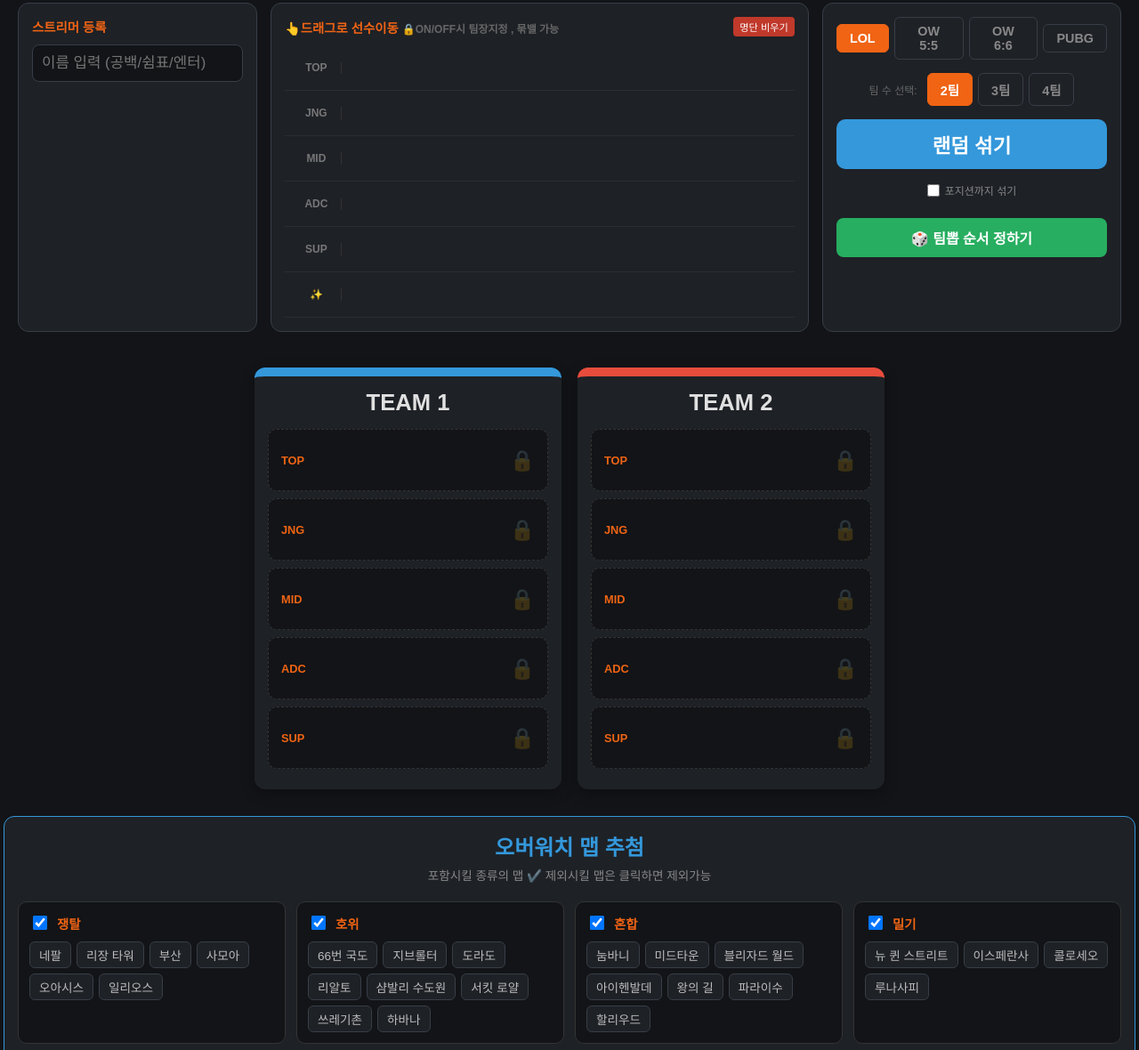
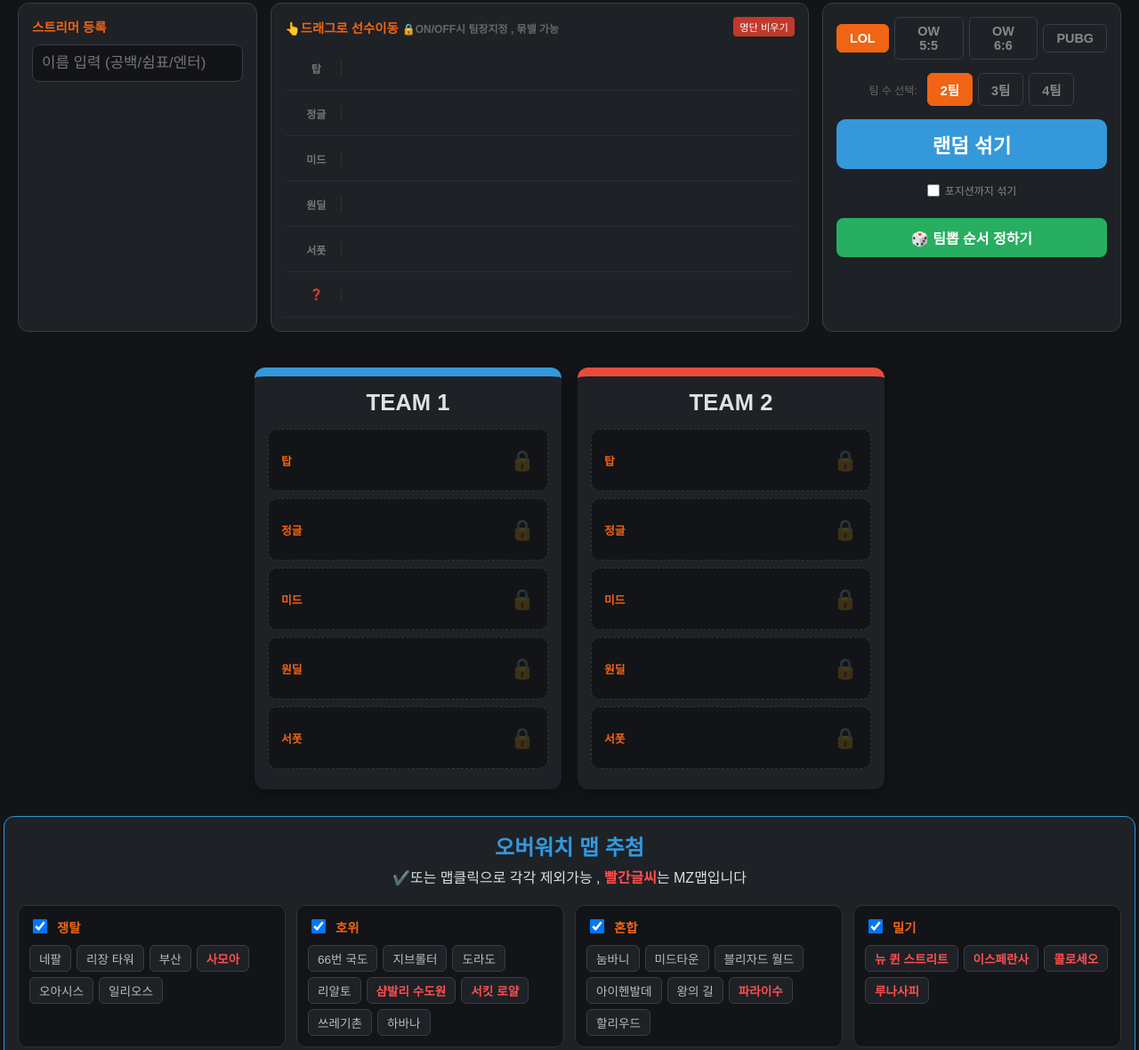
Before and after one commit to zodifan1/zoditeam, a plain HTML site: page index.html in a window 1280 px wide. Shown: the part 100-1280 px from the top of the page at 89% size. Drawn offline with Linux system fonts and the light colour scheme.

Commit message:
Add files via upload

```diff
--- a/index.html
+++ b/index.html
@@ -52,7 +52,9 @@
         .map-unit:hover { background: #2a2e35; color: #fff; }
         .map-unit.done { text-decoration: line-through; color: #555 !important; opacity: 0.5; background: #121417; border-color: #222; }
 
-        /* 맵 섹션 텍스트 상단 배치용 스타일 */
+        /* 강조용 빨간 글씨 스타일 */
+        .text-red { color: #ff4d4d !important; font-weight: bold; }
+
         .map-header { text-align: center; margin-bottom: 20px; width: 100%; }
         .map-header .title { font-size: 1.5rem; font-weight: 900; color: #3498db; display: block; margin-bottom: 5px; }
         .map-header .desc { font-size: 0.85rem; color: #888; }
@@ -108,7 +110,7 @@
     <div class="panel" style="width: 100%; max-width: 1600px; margin-top: 20px; border-color: #3498db;">
         <div class="map-header">
             <span class="title">오버워치 맵 추첨</span>
-            <span class="desc">포함시킬 종류의 맵 ✔️ 제외시킬 맵은 클릭하면 제외가능</span>
+            <span class="text-blue">✔️또는 맵클릭으로 각각 제외가능 , <span class="text-red">빨간글씨</span>는 MZ맵입니다</span>
         </div>
 
         <div id="mapContainer" style="display: grid; grid-template-columns: repeat(auto-fit, minmax(240px, 1fr)); gap: 12px;">
@@ -127,10 +129,10 @@
     const STORAGE_KEY = "ZODIAC_BOARD_DATA_V2";
 
     const CONFIG = {
-        'LOL': { type: 'pos', pos: ['TOP', 'JNG', 'MID', 'ADC', 'SUP'], options: ['TOP', 'JNG', 'MID', 'ADC', 'SUP', '✨']},
-        'OW5': { type: 'pos', pos: ['TANK', 'DPS1', 'DPS2', 'HEAL1', 'HEAL2'], options: ['TANK', 'DPS1', 'DPS2', 'HEAL1', 'HEAL2', '✨']},
-        'OW6': { type: 'pos', pos: ['TANK1', 'TANK2', 'DPS1', 'DPS2', 'HEAL1', 'HEAL2'], options: ['TANK1', 'TANK2', 'DPS1', 'DPS2', 'HEAL1', 'HEAL2', '✨']},
-        'PUBG': { type: 'tier', pos: ['1번', '2번', '3번', '4번'], options: ['1T', '2T', '3T', '4T', '5T', '6T', '7T', '8T', '9T']}
+        'LOL': { type: 'pos', pos: ['탑', '정글', '미드', '원딜', '서폿'], options: ['탑', '정글', '미드', '원딜', '서폿', '❓']},
+        'OW5': { type: 'pos', pos: ['탱커', '딜러1', '딜러2', '힐러1', '힐러2'], options: ['탱커', '딜러1', '딜러2', '힐러1', '힐러2', '❓']},
+        'OW6': { type: 'pos', pos: ['탱커1', '탱커2', '딜러1', '딜러2', '힐러1', '힐러2'], options: ['탱커1', '탱커2', '딜러1', '딜러2', '힐러1', '힐러2','❓']},
+        'PUBG': { type: 'tier', pos: ['1번핑', '2번핑', '3번핑', '4번핑'], options: ['1티어', '2티어', '3티어', '4티어', '5티어', '6티어', '7티어', '8티어', '아가티어',]}
     };
 
     const owMaps = {
@@ -259,7 +261,7 @@
     function loadFromPool() { const names = Array.from(document.querySelectorAll('.player-tag .name-text')).map(s => s.innerText); if (names.length === 0) { alert("등록된 명단이 없습니다."); return; } lastCaptains = names; renderCaptainInputs(); }
 
     function renderCaptainInputs() {
-        let html = `<div style="display:flex; justify-content:space-between; align-items:center; margin-bottom:12px;"><span style="font-size: 0.8rem; color: #aaa;">이름을 입력하거나 불러오세요.</span><button class="btn" style="padding:2px 6px; font-size:0.7rem; color:#27ae60; border-color:#27ae60;" onclick="loadFromPool()">명단 불러오기</button></div><div id="capInputsArea">`;
+        let html = `<div style="display:flex; justify-content:space-between; align-items:center; margin-bottom:12px;"><span style="font-size: 0.8rem; color: #aaa;">팀장 이름 작성후 추첨.</span><button class="btn" style="padding:2px 6px; font-size:0.7rem; color:#27ae60; border-color:#27ae60;" onclick="loadFromPool()">전체 명단 불러오기</button></div><div id="capInputsArea">`;
         const count = Math.max(lastCaptains.length, currentTeamCount);
         for(let i=0; i<count; i++) { html += `<div class="ladder-row"><span style="color:#27ae60; font-weight:bold; width:20px;">${i+1}</span><input type="text" class="cap-input" value="${lastCaptains[i]||''}"> <button style="background:transparent; border:none; color:#555; cursor:pointer;" onclick="this.parentElement.remove()">✕</button></div>`; }
         html += `</div><div style="display:flex; gap:5px; margin-top:15px;"><button class="btn" style="flex:1; border-color:#555;" onclick="addCapRow()">+ 항목 추가</button><button class="btn" style="flex:1; background:#27ae60; color:#fff; border:none;" onclick="handleStartShuffle()">순서 추첨</button></div>`;
@@ -333,6 +335,9 @@
 
     function initMapManager() {
         const container = document.getElementById('mapContainer'); container.innerHTML = "";
+        // 빨간 글씨로 표시할 맵 목록
+        const mzMaps = ["사모아", "샴발리 수도원", "서킷 로얄", "파라이수", "뉴 퀸 스트리트", "이스페란사", "콜로세오", "루나사피", "뉴 정크 시티", "수라바사", "아틀리스"];
+
         for (const [cat, maps] of Object.entries(owMaps)) {
             const catBox = document.createElement('div');
             catBox.style.cssText = "background: #121417; padding: 12px; border-radius: 10px; border: 1px solid #333;";
@@ -348,6 +353,10 @@
             maps.forEach(m => {
                 const span = document.createElement('span');
                 span.className = 'map-unit';
+                // 지정된 맵 이름이면 text-red 클래스 추가
+                if (mzMaps.includes(m)) {
+                    span.classList.add('text-red');
+                }
                 span.textContent = m;
                 span.onclick = () => { span.classList.toggle('done'); saveAllData(); };
                 listDiv.appendChild(span);
@@ -369,7 +378,10 @@
             return;
         }
         const picked = pool[Math.floor(Math.random() * pool.length)];
-        resDiv.innerHTML = `<span style="font-size:0.9rem; color:var(--ow-orange); opacity:0.8;">[${picked.cat}]</span><br>${picked.name}`;
+        // 추첨 결과에서도 MZ맵이면 빨간색으로 표시
+        const mzMaps = ["사모아", "샴발리 수도원", "서킷 로얄", "파라이수", "뉴 퀸 스트리트","이스페란사", "콜로세오", "루나사피", "뉴 정크 시티", "수라바사", "아틀리스"];
+        const isMz = mzMaps.includes(picked.name);
+        resDiv.innerHTML = `<span style="font-size:0.9rem; color:var(--ow-orange); opacity:0.8;">[${picked.cat}]</span><br><span class="${isMz ? 'text-red' : ''}">${picked.name}</span>`;
     }
 
     loadAllData();
```
